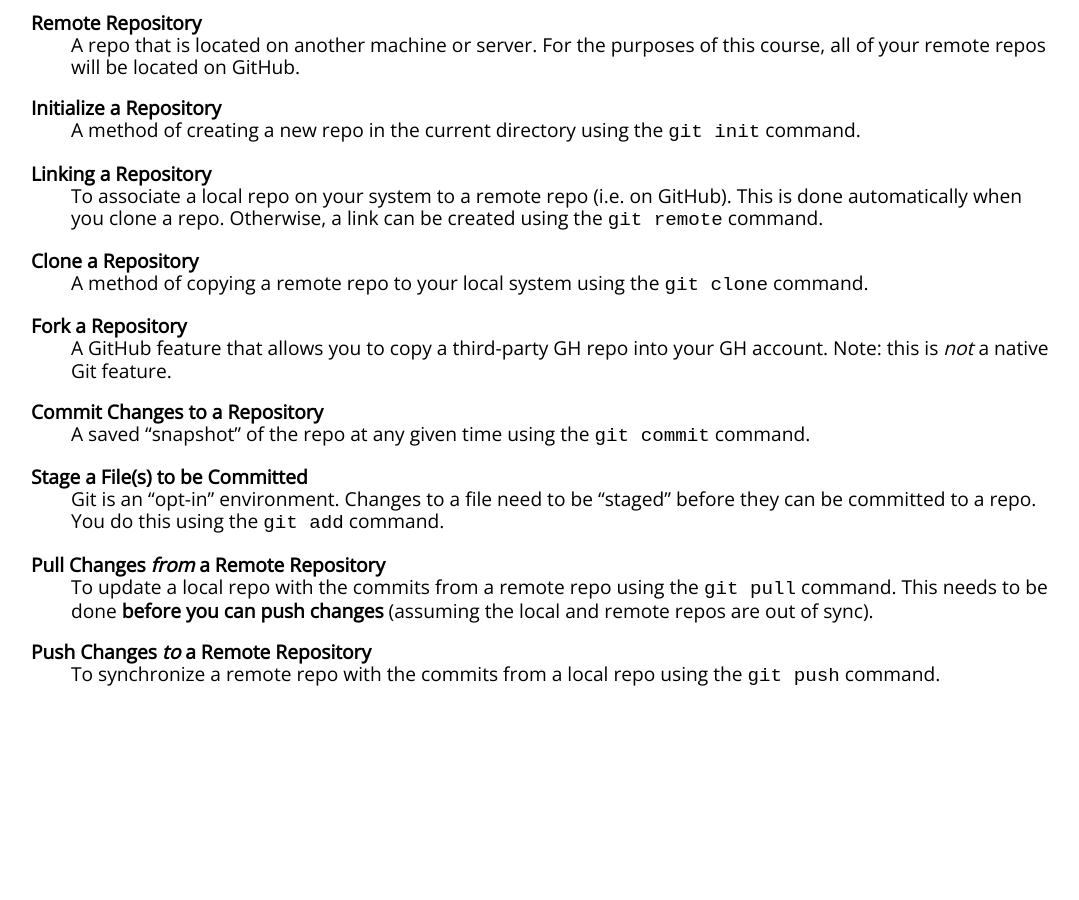
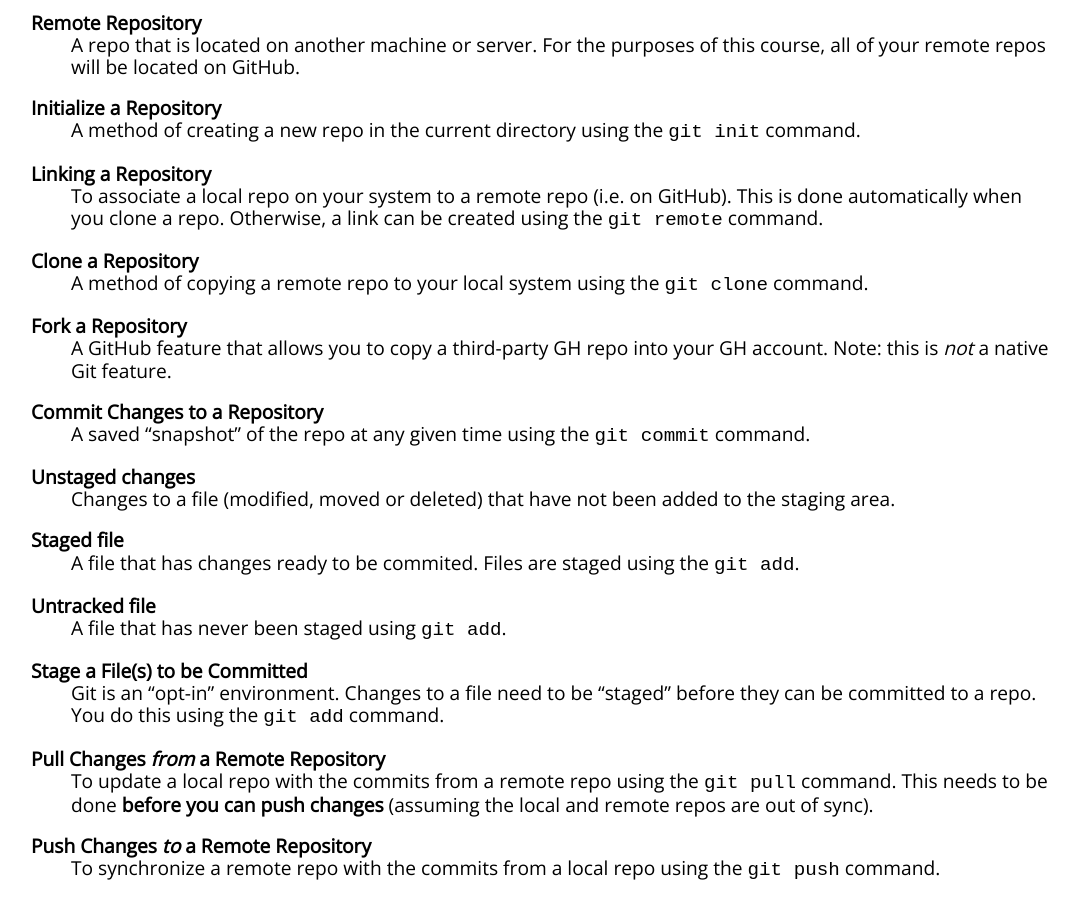
Before and after one commit to sait-wbdv/winter-2021, a Jekyll site: the page built from cheatsheets/git-gh/index.md, in a window 1280 px wide and 900 px high, scrolled down 1083 px. Shown: the whole window, without its empty margins (97-1176 px from the left). Built offline with Jekyll 4.4.1, drawn with Linux system fonts in a browser that asks for light colours; nearby versions of some CDN libraries; before the commit the page ends 1789 px from its top, so only the background shows below that.

Commit message:
added W1F

```diff
--- a/cheatsheets/git-gh/index.md
+++ b/cheatsheets/git-gh/index.md
@@ -45,6 +45,15 @@ Fork a Repository
 Commit Changes to a Repository
 : A saved "snapshot" of the repo at any given time using the `git commit` command.
 
+Unstaged changes
+: Changes to a file (modified, moved or deleted) that have not been added to the staging area.
+
+Staged file
+: A file that has changes ready to be commited. Files are staged using the `git add`.
+
+Untracked file
+: A file that has never been staged using `git add`.
+
 Stage a File(s) to be Committed
 : Git is an "opt-in" environment. Changes to a file need to be "staged" before they can be committed to a repo. You do this using the `git add` command.
 
```
Also changed, not shown: _posts/2021-01-15-git-github.md (added, +21 -0 lines), cheatsheets/git-gh/add-commit/index.md (+2 -2 lines), cheatsheets/git-gh/read-only-repo/index.md (+2 -2 lines), cheatsheets/git-gh/sync-remote/index.md (+1 -1 lines).
